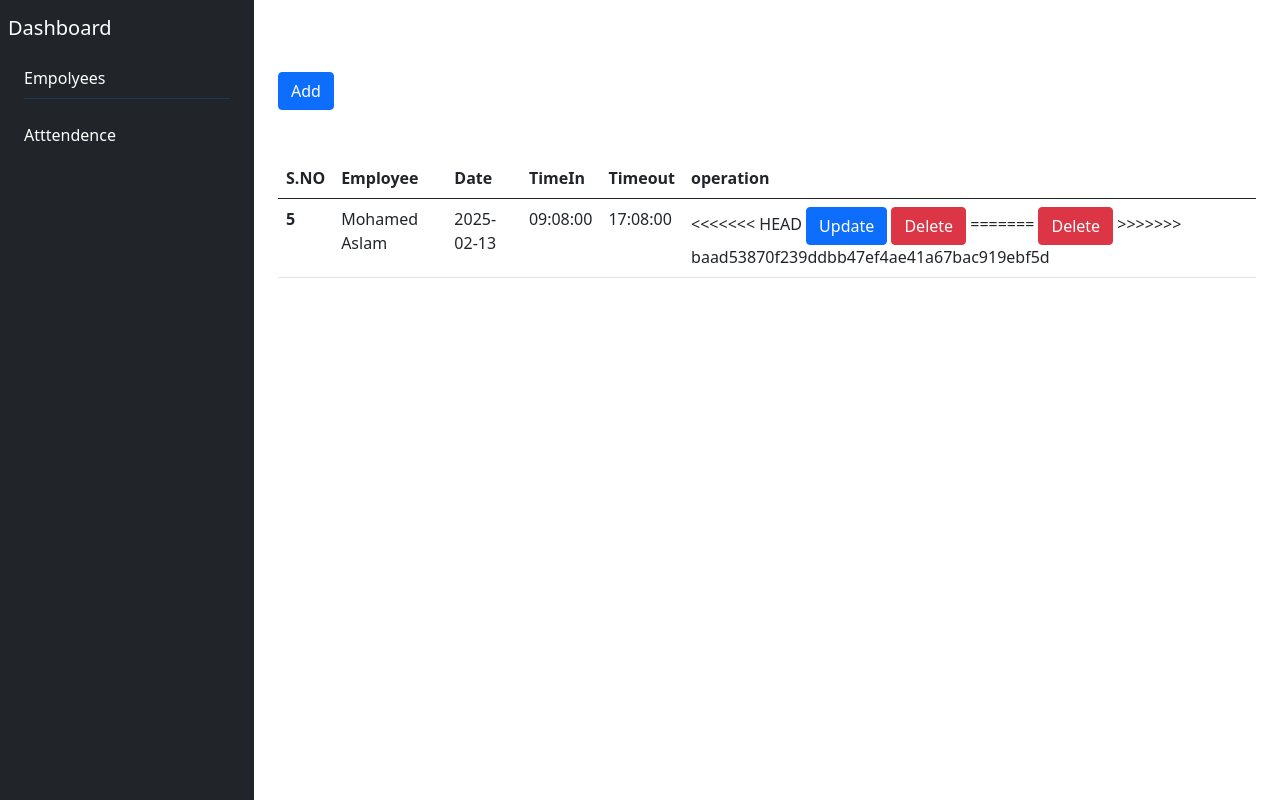
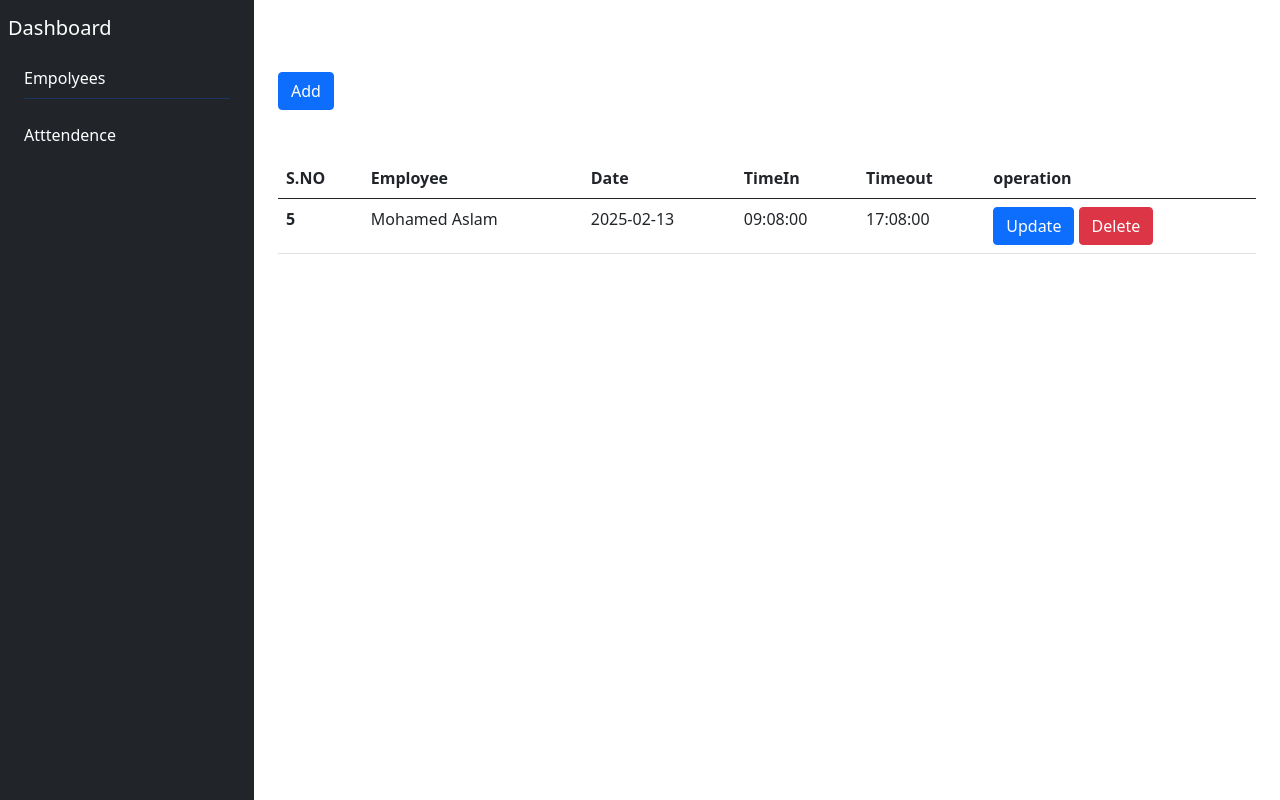
Before and after one commit to aslamjazinfotech/HR-Management-System, a PHP site: page /AttendanceTable.php in a window 1280 px wide. Shown: the part 76-876 px from the top of the page. Run offline with PHP 8.4, Linux system fonts and the light colour scheme; a user stored in the database is signed in; data comes from the database, SQL or seed files in the repository.

Commit message:
initial commit

```diff
--- a/AttendanceTable.php
+++ b/AttendanceTable.php
@@ -106,12 +106,8 @@ if(isset($_GET['deleteid'])){
            <td>'.$Timeout.'</td>
            <td>
 
-<<<<<<< HEAD
            <button class="btn btn-primary"><a  href="update.php? updateid='.$id.'" class="text-light text-white text-decoration-none">Update</a></button>
            <button class="btn btn-danger"><a  href="AttendanceTable.php? deleteid='.$id.'" class="text-light text-white text-decoration-none">Delete</a></button>
-=======
-           <button class="btn btn-danger"><a href="AttendanceTable.php? deleteid='.$id.'" class="text-white text-decoration-none">Delete</a></button>
->>>>>>> baad53870f239ddbb47ef4ae41a67bac919ebf5d
            </td>
 
     </tr>';
```
